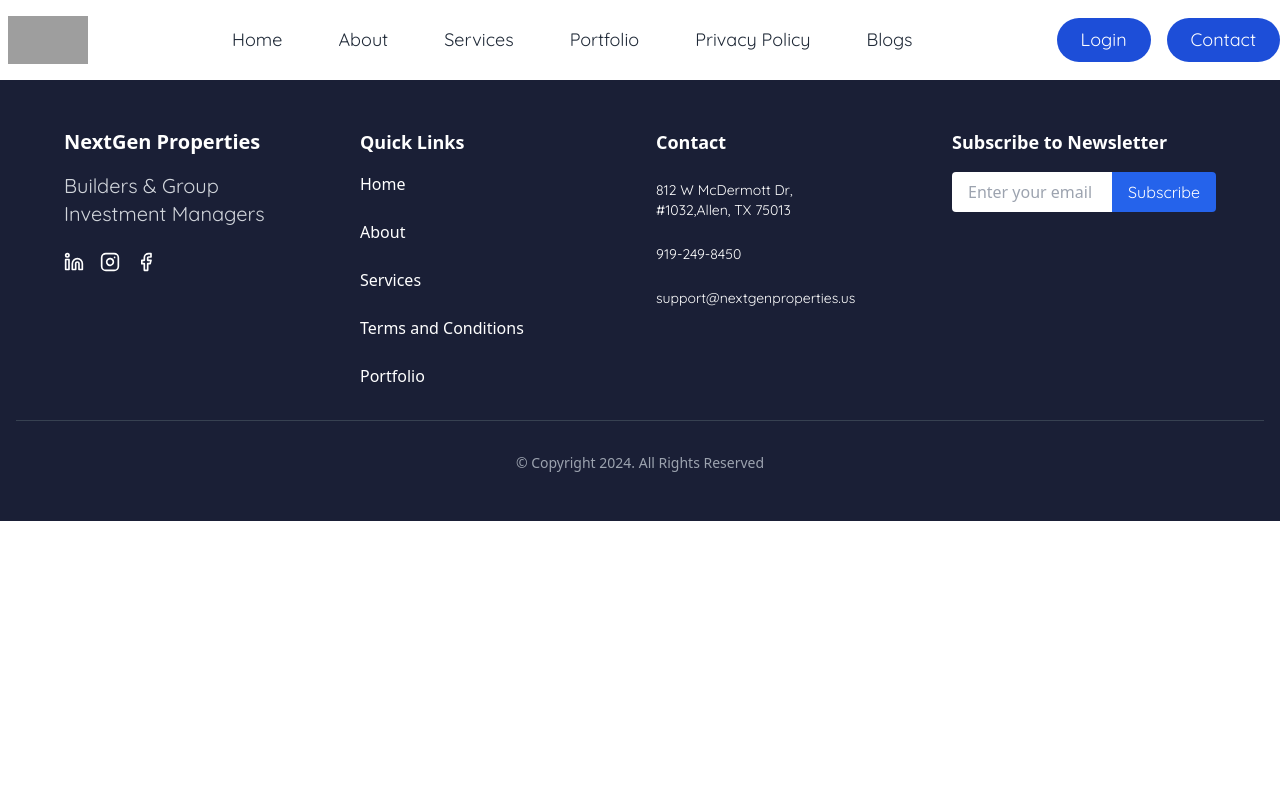
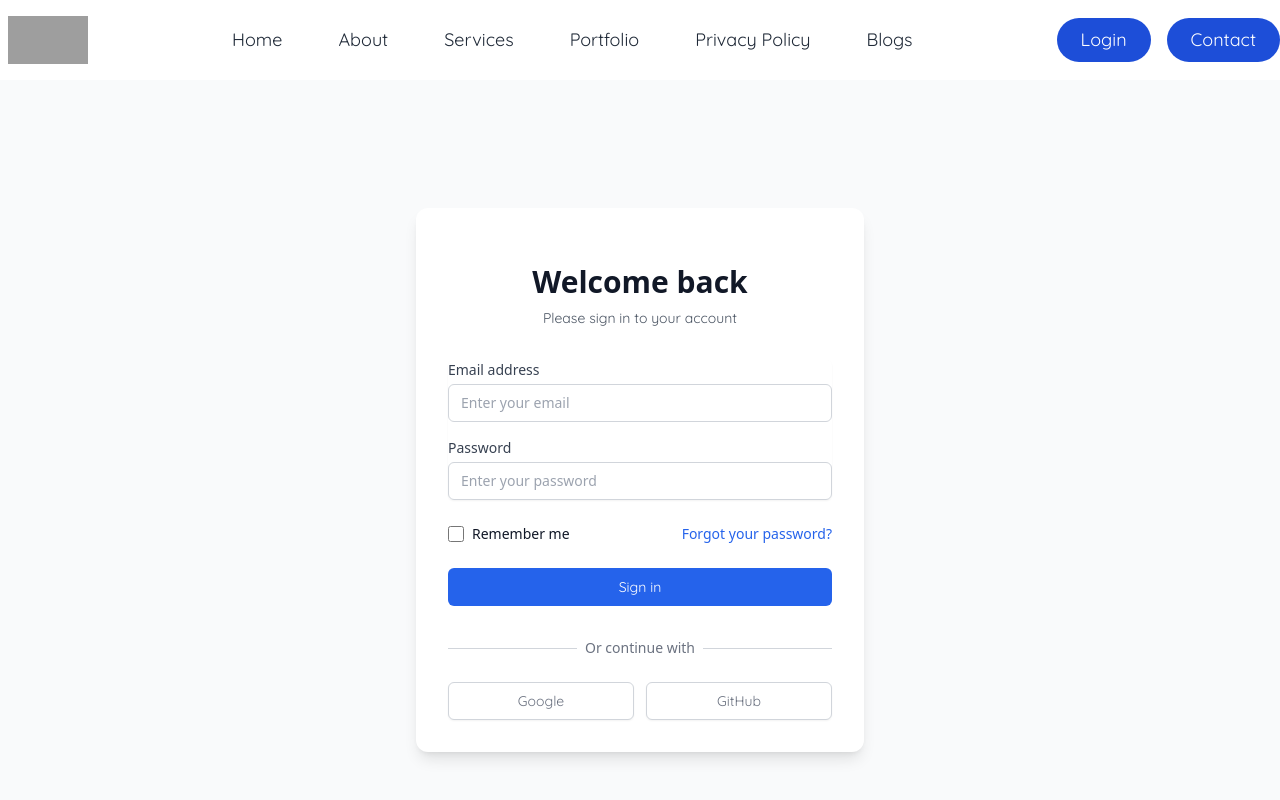
Before and after one commit to ashrafdevx/nextgen, a React (Vite) app: page /login in a window 1280 px wide. Shown: the top 800 px of the page. Built offline with nearby package versions, Linux system fonts and the light colour scheme; grey boxes are pictures that could not be loaded; a web font is replaced by a local one.

Commit message:
Login Page aded

```diff
--- a/src/App.jsx
+++ b/src/App.jsx
@@ -14,6 +14,7 @@
 import PortfolioDevelopmentMain from "./pages/portfolio/DevelopmentPortfolio/RealEstatePortfolioDevelopment";
 import InvestmentPortfolioMain from "./pages/portfolio/InvestmenttPortfolio/RealEstatePortfolioInvestment";
 import Home from "./pages/home/home";
+import LoginPage from "./pages/login/login";
 
 function App() {
   return (
@@ -21,6 +22,7 @@
       <Header />
 
       <Routes>
+        <Route path="/login" element={<LoginPage />} />
         <Route path="/" element={<Home />} />
         <Route path="/about" element={<About />} />
         <Route path="/services" element={<Services />}>
--- a/src/component/header.jsx
+++ b/src/component/header.jsx
@@ -127,7 +127,10 @@
 
         {/* Desktop Buttons */}
         <div className="hidden lg:flex items-center space-x-4">
-          <button className="rounded-full bg-blue-700 px-6 py-2 text-white font-quicksand text-lg hover:bg-blue-800 transition-colors duration-300">
+          <button
+            onClick={() => navigate("/login")}
+            className="rounded-full bg-blue-700 px-6 py-2 text-white font-quicksand text-lg hover:bg-blue-800 transition-colors duration-300"
+          >
             Login
           </button>
           <button className="rounded-full bg-blue-700 px-6 py-2 text-white font-quicksand text-lg hover:bg-blue-800 transition-colors duration-300">
--- a/src/pages/home/7-OurCustomerFeedback.jsx
+++ b/src/pages/home/7-OurCustomerFeedback.jsx
@@ -84,7 +84,7 @@
       </div>
       <Slider {...settings} className=" px-12">
         {testimonials.map((testimonial, index) => (
-          <div key={index} className="px-4 ">
+          <div key={index} className="p-4 ">
             <div className="bg-white rounded-lg shadow-lg p-6">
               <div className="flex items-center mb-4">
                 <div className="w-12 h-12 bg-blue-600 rounded-full flex items-center justify-center text-white font-bold mr-4">
--- /dev/null
+++ b/src/pages/login/login.jsx
@@ -0,0 +1,166 @@
+import { useState } from "react";
+import { useForm } from "react-hook-form";
+import { useNavigate } from "react-router-dom";
+import { Loader2 } from "lucide-react";
+
+const LoginPage = () => {
+  const [isLoading, setIsLoading] = useState(false);
+  const navigate = useNavigate();
+
+  const {
+    register,
+    handleSubmit,
+    formState: { errors },
+  } = useForm();
+
+  const onSubmit = async (data) => {
+    setIsLoading(true);
+    try {
+      // Simulate API call
+      await new Promise((resolve) => setTimeout(resolve, 1500));
+      console.log("Login data:", data);
+      // Add your authentication logic here
+      navigate("/");
+    } catch (error) {
+      console.error("Login error:", error);
+    } finally {
+      setIsLoading(false);
+    }
+  };
+
+  return (
+    <div className="min-h-screen flex items-center justify-center bg-gray-50 py-12 px-4 sm:px-6 lg:px-8">
+      <div className="max-w-md w-full space-y-8 bg-white p-8 rounded-xl shadow-lg">
+        <div>
+          <h2 className="mt-6 text-center text-3xl font-extrabold text-gray-900">
+            Welcome back
+          </h2>
+          <p className="mt-2 text-center text-sm text-gray-600">
+            Please sign in to your account
+          </p>
+        </div>
+
+        <form className="mt-8 space-y-6" onSubmit={handleSubmit(onSubmit)}>
+          <div className="rounded-md shadow-sm space-y-4">
+            <div>
+              <label
+                htmlFor="email"
+                className="block text-sm font-medium text-gray-700"
+              >
+                Email address
+              </label>
+              <input
+                id="email"
+                type="email"
+                {...register("email", {
+                  required: "Email is required",
+                  pattern: {
+                    value: /^[A-Z0-9._%+-]+@[A-Z0-9.-]+\.[A-Z]{2,}$/i,
+                    message: "Invalid email address",
+                  },
+                })}
+                className="mt-1 appearance-none relative block w-full px-3 py-2 border border-gray-300 rounded-md focus:outline-none focus:ring-blue-500 focus:border-blue-500 focus:z-10 sm:text-sm"
+                placeholder="Enter your email"
+              />
+              {errors.email && (
+                <p className="mt-1 text-sm text-red-600">
+                  {errors.email.message}
+                </p>
+              )}
+            </div>
+
+            <div>
+              <label
+                htmlFor="password"
+                className="block text-sm font-medium text-gray-700"
+              >
+                Password
+              </label>
+              <input
+                id="password"
+                type="password"
+                {...register("password", {
+                  required: "Password is required",
+                  minLength: {
+                    value: 6,
+                    message: "Password must be at least 6 characters",
+                  },
+                })}
+                className="mt-1 appearance-none relative block w-full px-3 py-2 border border-gray-300 rounded-md focus:outline-none focus:ring-blue-500 focus:border-blue-500 focus:z-10 sm:text-sm"
+                placeholder="Enter your password"
+              />
+              {errors.password && (
+                <p className="mt-1 text-sm text-red-600">
+                  {errors.password.message}
+                </p>
+              )}
+            </div>
+          </div>
+
+          <div className="flex items-center justify-between">
+            <div className="flex items-center">
+              <input
+                id="remember-me"
+                type="checkbox"
+                className="h-4 w-4 text-blue-600 focus:ring-blue-500 border-gray-300 rounded"
+              />
+              <label
+                htmlFor="remember-me"
+                className="ml-2 block text-sm text-gray-900"
+              >
+                Remember me
+              </label>
+            </div>
+
+            <div className="text-sm">
+              <a
+                href="#"
+                className="font-medium text-blue-600 hover:text-blue-500"
+              >
+                Forgot your password?
+              </a>
+            </div>
+          </div>
+
+          <div>
+            <button
+              type="submit"
+              disabled={isLoading}
+              className="group relative w-full flex justify-center py-2 px-4 border border-transparent text-sm font-medium rounded-md text-white bg-blue-600 hover:bg-blue-700 focus:outline-none focus:ring-2 focus:ring-offset-2 focus:ring-blue-500 disabled:opacity-50 disabled:cursor-not-allowed"
+            >
+              {isLoading ? (
+                <Loader2 className="animate-spin h-5 w-5" />
+              ) : (
+                "Sign in"
+              )}
+            </button>
+          </div>
+        </form>
+
+        <div className="mt-6">
+          <div className="relative">
+            <div className="absolute inset-0 flex items-center">
+              <div className="w-full border-t border-gray-300" />
+            </div>
+            <div className="relative flex justify-center text-sm">
+              <span className="px-2 bg-white text-gray-500">
+                Or continue with
+              </span>
+            </div>
+          </div>
+
+          <div className="mt-6 grid grid-cols-2 gap-3">
+            <button className="w-full inline-flex justify-center py-2 px-4 border border-gray-300 rounded-md shadow-sm bg-white text-sm font-medium text-gray-500 hover:bg-gray-50">
+              Google
+            </button>
+            <button className="w-full inline-flex justify-center py-2 px-4 border border-gray-300 rounded-md shadow-sm bg-white text-sm font-medium text-gray-500 hover:bg-gray-50">
+              GitHub
+            </button>
+          </div>
+        </div>
+      </div>
+    </div>
+  );
+};
+
+export default LoginPage;
--- a/src/utils/blogs.jsx
+++ b/src/utils/blogs.jsx
@@ -1,6 +1,7 @@
-import { useLocation } from "react-router-dom";
+import { useLocation, useNavigate } from "react-router-dom";
 
 const OurBlogs = () => {
+  const navigate = useNavigate();
   const { pathname } = useLocation();
   const blogData = [
     {
@@ -71,7 +72,7 @@
           {pathname === "/blog" ? null : (
             <div className="container mt-3 flex items-center justify-center">
               <button
-                onClick={() => alert("View All For Our Project has Cliked!!!")}
+                onClick={() => navigate("/blog")}
                 className=" border text-center transition bg-blue-600  text-white border-blue-600 hover:text-blue-600 duration-300 px-16 py-2 rounded-full shadow-md hover:bg-white"
               >
                 View all
```
